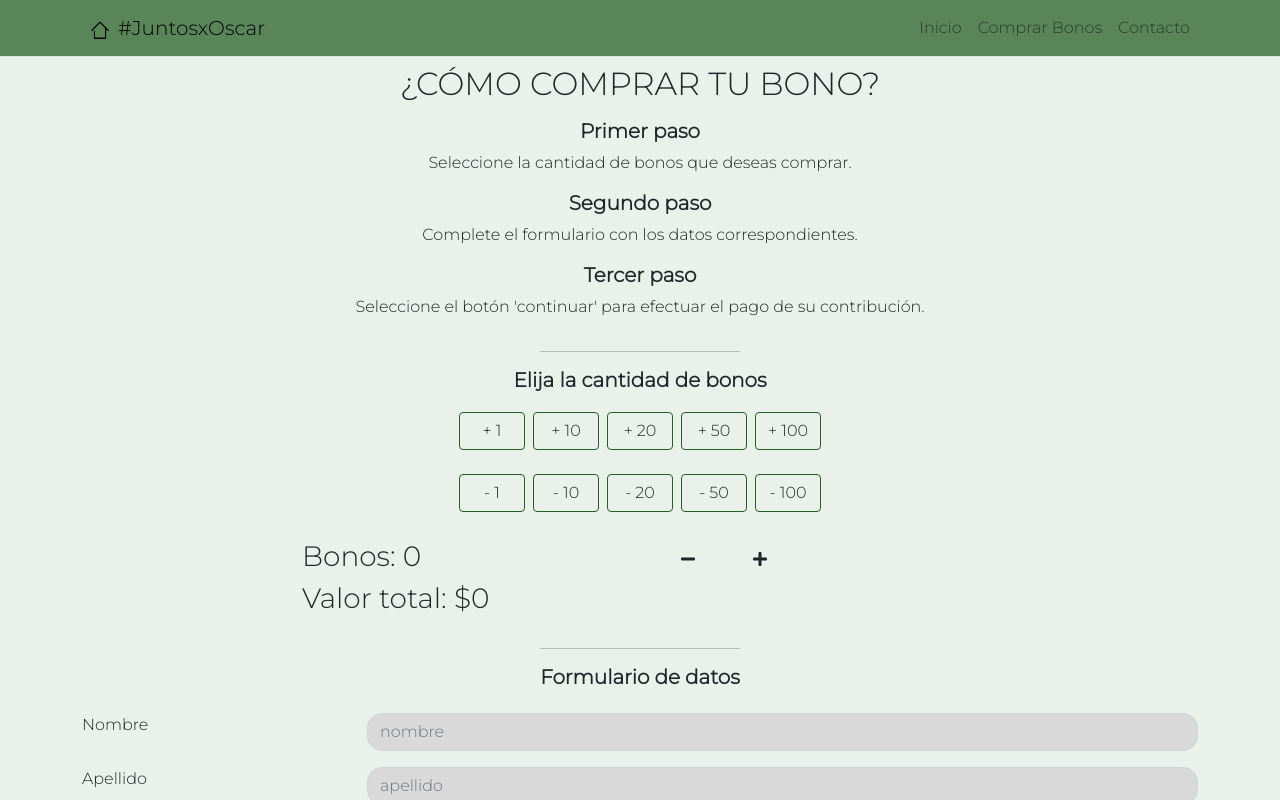
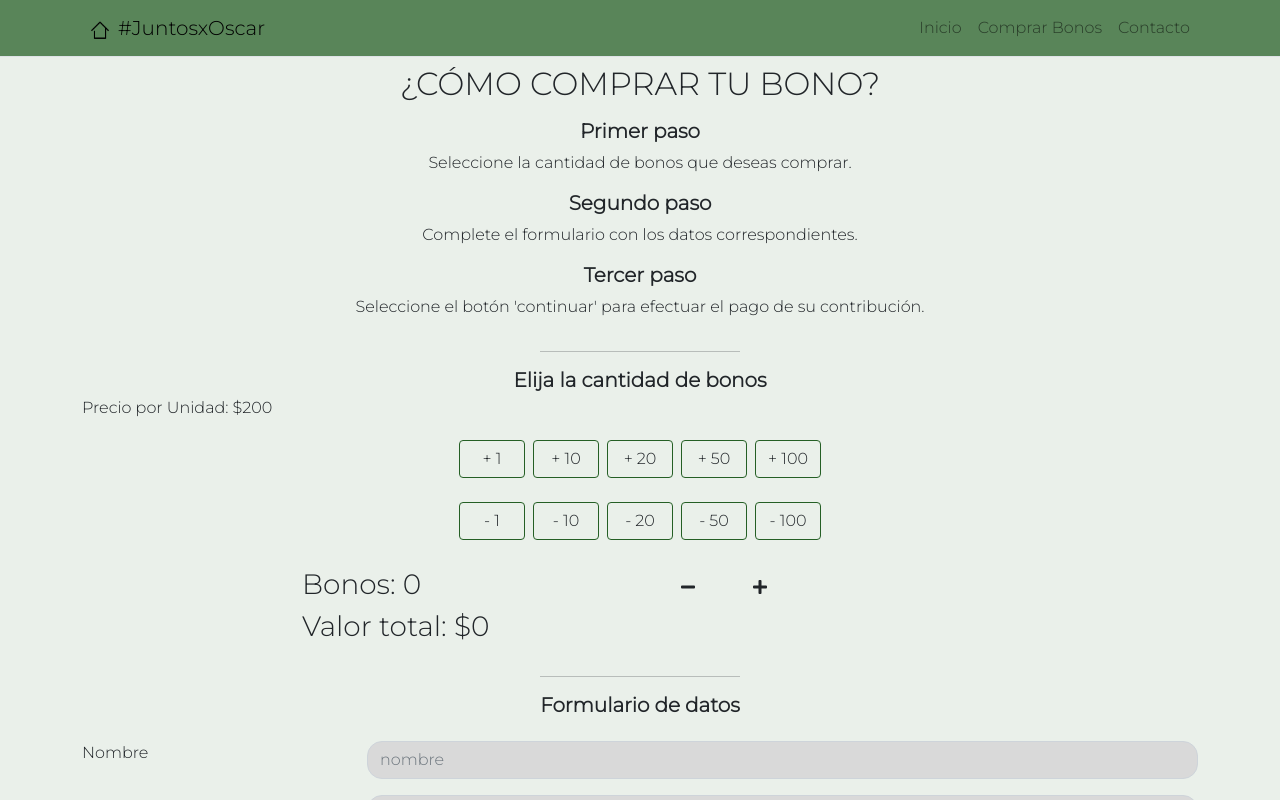
Before and after one commit to MatiasSanchez-l/rifasApp, a React (Create React App) app in the folder frontend/: page /comprarRifa in a window 1280 px wide. Shown: the top 800 px of the page. Built offline with nearby package versions, Linux system fonts and the light colour scheme; no server answers.

Commit message:
intento de arreglar error en las rifas

```diff
--- a/frontend/src/components/CompraRifa.js
+++ b/frontend/src/components/CompraRifa.js
@@ -163,6 +163,7 @@ export default class CompraRifa extends Component {
                 <div>
                     <div>
                         <h5 className="fw-bold text-center m-1">Elija la cantidad de bonos</h5>
+                        <p>Precio por Unidad: $200</p>
                         <div className="mt-3 text-center botones">
                             <button disabled={this.state.isWaiting} onClick={this.sumarCantidadRifas} value="1" className="btn btn-outline-dark btn-outline-verde mx-1 my-1 rounded">+ 1</button>
                             <button disabled={this.state.isWaiting} onClick={this.sumarCantidadRifas} value="10" className="btn btn-outline-dark btn-outline-verde mx-1 my-1 rounded">+ 10</button>
--- a/frontend/src/components/Header.js
+++ b/frontend/src/components/Header.js
@@ -22,10 +22,7 @@ export default class Header extends Component {
                                 <Nav.Link eventKey="1" as={Link} to="/">Inicio</Nav.Link>
                                 <Nav.Link eventKey="2" as={Link} to="/comprarRifa">Comprar Bonos</Nav.Link>
                                 <Nav.Link eventKey="3" as={Link} to="/contacto">Contacto</Nav.Link>
-
-
                             </Nav>
-
                         </Navbar.Collapse>
                     </div>
                 </Navbar>
--- a/frontend/src/components/Premios.js
+++ b/frontend/src/components/Premios.js
@@ -9,7 +9,7 @@ export default class Premios extends Component {
             const id = urlElements[4].split('=')[1];
             document.getElementById(id).scrollIntoView();
         }else{
-            document.getElementById("premios").scrollIntoView()
+            document.getElementById("premios").scrollIntoView();
         }
 
 
```
Also changed, not shown: 6 other files (tests, documents, lock files or other folders).
